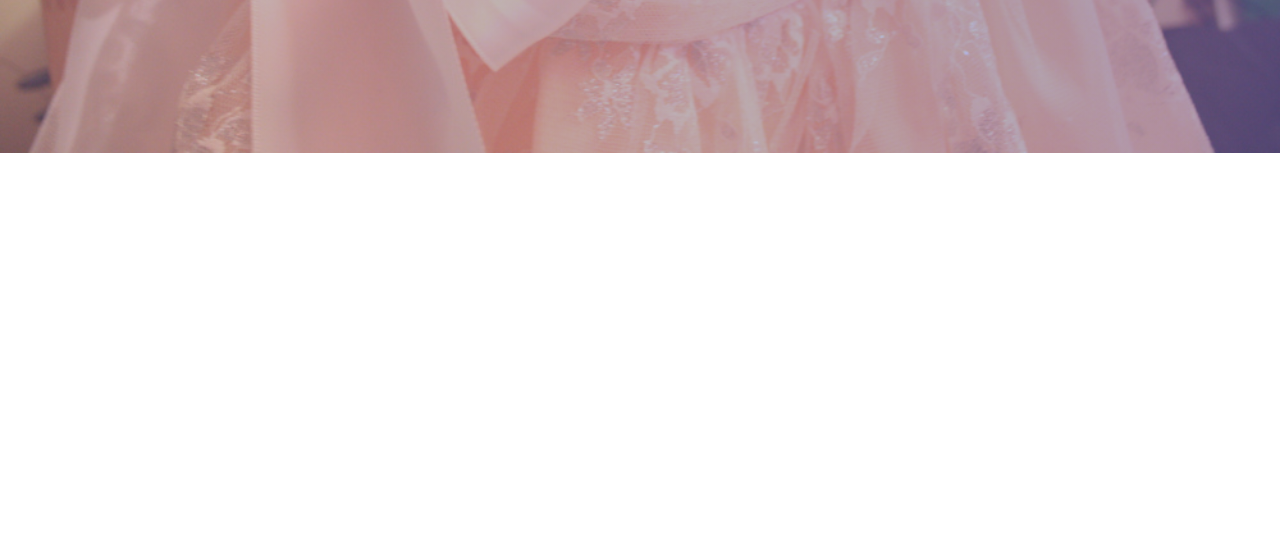
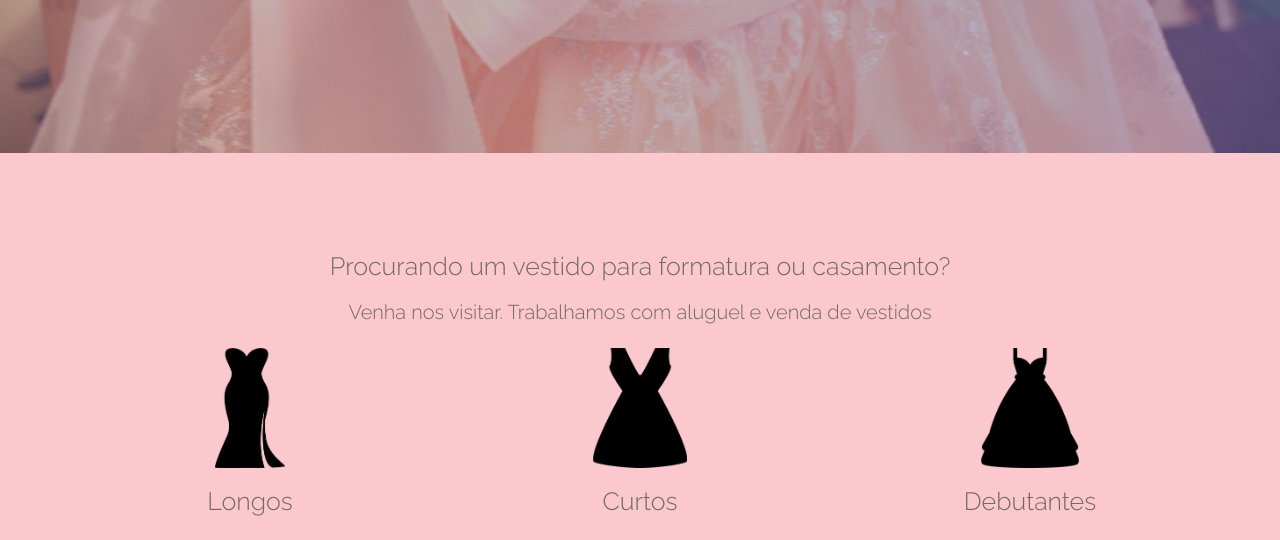
Before and after one commit to jackgraziano/signorita, a plain HTML site: page index.html in a window 1280 px wide. Shown: the part 647-1187 px from the top of the page. Before the commit the page ends 800 px from the top, so only its background shows below. Drawn offline with nearby package versions, Linux system fonts and the light colour scheme; a web font is replaced by a local one.

Commit message:
features

```diff
--- a/css/components/banner.css
+++ b/css/components/banner.css
@@ -1,5 +1,5 @@
 .banner {
-  background: linear-gradient(-130deg, rgba(100,100,200,0.6) 10%, rgba(100,100,200,0.3)), url('../../background_dress.jpg');
+  background: linear-gradient(-130deg, rgba(100,100,200,0.6) 10%, rgba(100,100,200,0.3)), url('../../images/background_dress.jpg');
   background-size: cover;
   height: 100vh;
   display: flex;
--- /dev/null
+++ b/css/components/features.css
@@ -0,0 +1,27 @@
+.features{
+  background-color: #FAC8CD;
+  padding-top: 80px;
+}
+
+.feature img{
+  height: 120px;
+}
+
+.feature{
+  padding-top: 15px;
+  padding-bottom: 15px;
+}
+
+.features h3, h2{
+  font-family: 'Raleway', sans-serif;
+  color: rgba(80,80,80, 0.8);
+  font-weight: 300;
+  font-size: 25px;
+}
+
+.features h2{
+  font-size: 20px;
+  font-family: 'Raleway', sans-serif;
+  color: rgba(80,80,80, 0.8);
+  font-weight: 300;
+}
--- a/css/components/logo.css
+++ b/css/components/logo.css
@@ -14,7 +14,6 @@
 
 .signorita{
   font-family: 'Gabriola';
-  /*font-size: 18vw;*/
   font-weight: lighter;
   -moz-font-feature-settings: "ss07";
     -webkit-font-feature-settings: "ss07";
@@ -25,7 +24,6 @@
 
 .moda-festa{
   font-family: 'Gabriola';
-  /*font-size: 5vw;*/
   font-weight: lighter;
   margin: 0;
   text-align: right;
@@ -55,7 +53,7 @@
 
 @media all and (max-width: 599px) and (min-width: 50px) {
   .signorita{
-    font-size: 25vw;
+    font-size: 26vw;
   }
   .moda-festa{
     font-size: 5vh;
--- a/css/style.css
+++ b/css/style.css
@@ -2,3 +2,4 @@
 @import url('https://fonts.googleapis.com/css?family=Raleway:300,400');
 @import url('components/banner.css');
 @import url('components/logo.css');
+@import url('components/features.css');
--- a/index.html
+++ b/index.html
@@ -10,8 +10,8 @@
 </head>
 <body>
 
+  <!-- Banner-->
   <div class="banner">
-
     <div class="logo-signorita">
       <h1 class="signorita">Signorita</h1>
       <h2 class="moda-festa">Moda Festa</h2>
@@ -33,7 +33,35 @@
     </div>
   </div>
 
+  <!-- Features -->
+  <div class="features text-center">
+    <div class="container">
+      <h3>Procurando um vestido para formatura ou casamento?</h3>
+      <h2>Venha nos visitar. Trabalhamos com aluguel e venda de vestidos</h2>
+      <div class="row">
+        <div class="col-xs-12 col-sm-4">
+          <div class="feature">
+            <img src="images/dress_longo.png" alt="">
+            <h3>Longos</h3>
+          </div>
+        </div>
+        <div class="col-xs-12 col-sm-4">
+          <div class="feature">
+            <img src="images/dress_curto.png" alt="">
+            <h3>Curtos</h3>
+          </div>
+        </div>
+        <div class="col-xs-12 col-sm-4">
+          <div class="feature">
+            <img src="images/dress_debutante.png" alt="">
+            <h3>Debutantes</h3>
+            </div>
+        </div>
+      </div>
+    </div>
+    </div>
 
+  <script src="https://code.jquery.com/jquery-3.2.1.min.js"></script>
   <!-- Latest compiled and minified JavaScript -->
   <script src="https://maxcdn.bootstrapcdn.com/bootstrap/3.3.7/js/bootstrap.min.js" integrity="sha384-Tc5IQib027qvyjSMfHjOMaLkfuWVxZxUPnCJA7l2mCWNIpG9mGCD8wGNIcPD7Txa" crossorigin="anonymous"></script>
 </body>
```
Also changed, not shown: images/background_dress.jpg (renamed from background_dress.jpg), images/dress_curto.png (added), images/dress_debutante.png (added), images/dress_longo.png (added).
